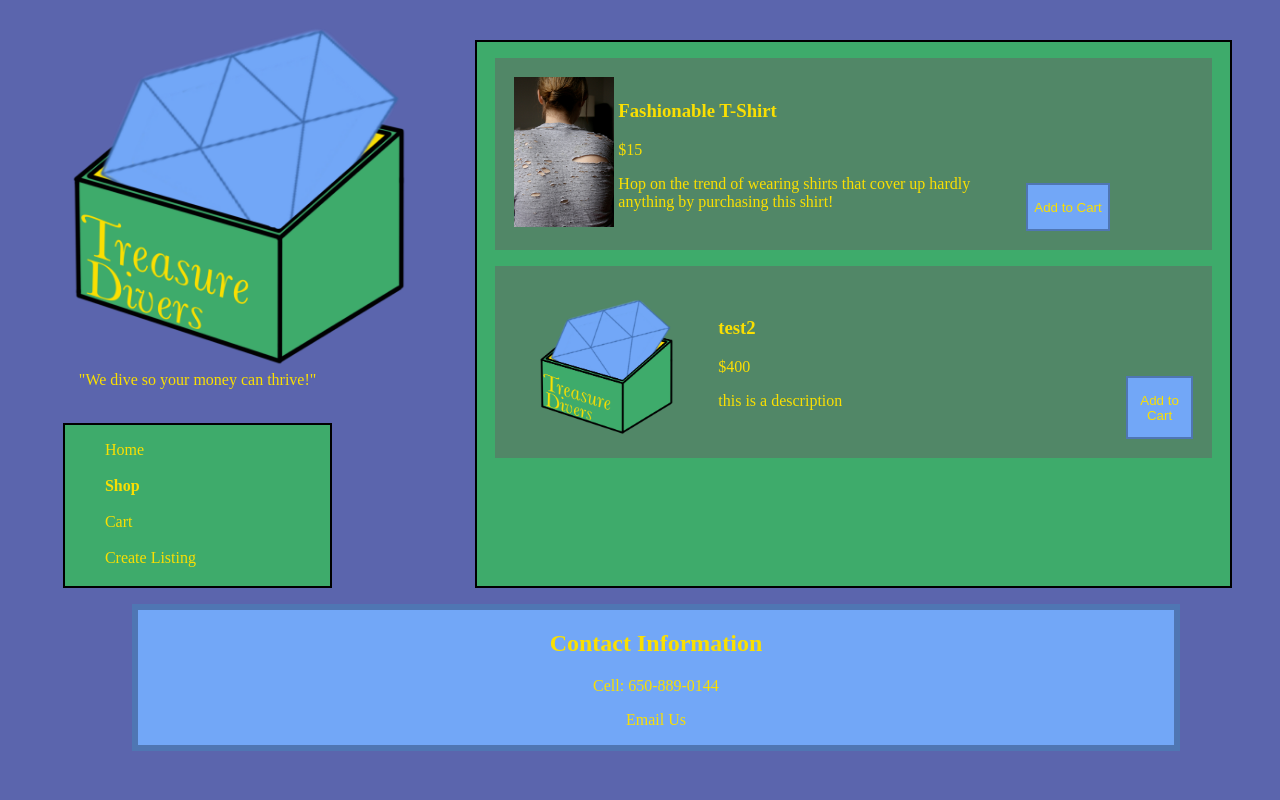
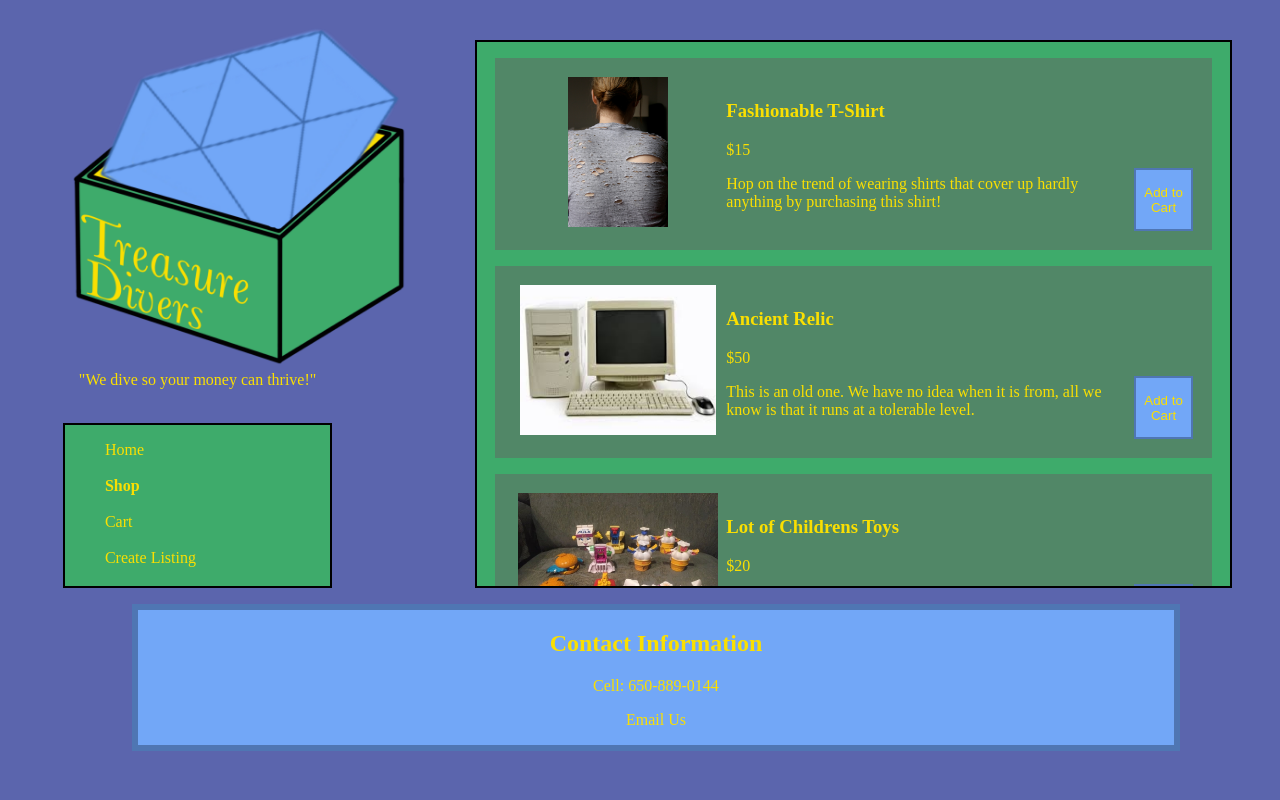
Before and after one commit to 0eef0/BrandedSite, a plain HTML site: page shop.html in a window 1280 px wide. Drawn offline with Linux system fonts and the light colour scheme.

Commit message:
finished shop

```diff
--- a/cart.html
+++ b/cart.html
@@ -6,6 +6,7 @@
     <link rel="stylesheet" href="css/styles.css">
     <link rel="icon" href="images/icon.png" type="image/gif" sizes="32x32">
     <title>Checkout</title>
+    <script src="js/scripts.js"></script>
 </head>
 <body>
     <div class="mainDiv">
@@ -21,7 +22,7 @@
                 <li><a href="listing.html">Create Listing</a></li>
             </ol>
         </div>
-        <div class="content">
+        <div class="content" id="cartDiv">
             <h1>Please fill out the following information:</h1>
             <!--Order Form-->
             <form>
@@ -129,6 +130,5 @@
             <p><a href="mailto:ethanryanroldan@gmail.com">Email Us</a></p>
         </div>
     </div>
-    <script src="js/scripts.js"></script>
 </body>
 </html>
--- a/css/styles.css
+++ b/css/styles.css
@@ -66,7 +66,8 @@ div.item{
     padding: 1rem;
 }
 td.itemImage{
-    width: 10%;
+    width: 13rem;
+    text-align: center;
 }
 td.itemInfo{
     width: 60%;
--- a/js/scripts.js
+++ b/js/scripts.js
@@ -11,15 +11,23 @@ function createItem(img, name, price, description){
     '                            <p>$' + price + '</p>'+
     '                            <p>' + description + '</p>'+
     '                        </td>'+
-    '                        <td style="vertical-align: bottom;">'+
+    '                        <td style="vertical-align: bottom; text-align: right;">'+
     '                            <button><p>Add to Cart</p></button>'+
     '                        </td>'+
     '                    </tr>'+
     '                </table>';
-    testNum++;
-    console.log(testNum);
 }
-var testNum = 0;
+function prepareShop(){
+    //createItem("image name, name of product, price, description")
+    createItem("shirt", "Fashionable T-Shirt", 15, "Hop on the trend of wearing shirts that cover up hardly anything by purchasing this shirt!");
+    createItem("ancient tech", "Ancient Relic", 50, "This is an old one. We have no idea when it is from, all we know is that it runs at a tolerable level.");
+    createItem("toys", "Lot of Childrens Toys", 20, "These were found behind a local McDonalds, we are sure that any child would love to have them.");
+    createItem("brick", "Medieval Weaponry", 25, "We are 90% sure that this was used to commit armed robbery, so if you wish to be able to defend yourself at moments notice, this is what you need.");
+    createItem("liquid", "Mystery Liquid", 10, "Chemical tests have come back saying that this liquid is a nonlethal substance. So summon your sense of adventure and find out what his is by buying it!");
+    createItem("sweater", "Christmas Sweater", 5, "We found this one on exactly December 26th, 2020. Our guess is that it is a Christmas Gift that someone just did not appreciate enough. Show this sweater that love it deserves and buy it now!");
+}
 
-createItem("shirt", "Fashionable T-Shirt", 15, "Hop on the trend of wearing shirts that cover up hardly anything by purchasing this shirt!");
-createItem("big logo", "test2", 400, "this is a description")
+//function below sets up each item in the cart
+function createCartItem(img, name, price){
+
+}
--- a/shop.html
+++ b/shop.html
@@ -7,7 +7,7 @@
     <link rel="icon" href="images/icon.png" type="image/gif" sizes="32x32">
     <title>Shop</title>
 </head>
-<body>
+<body onload='prepareShop()'>
     <div class="mainDiv">
         <div class="logo">
             <img src="images/Big Logo.png" width="500rem">
```
Also changed, not shown: images/ancient tech.png (added), images/brick.png (added), images/liquid.png (added), images/sweater.png (added), images/toys.png (added).
